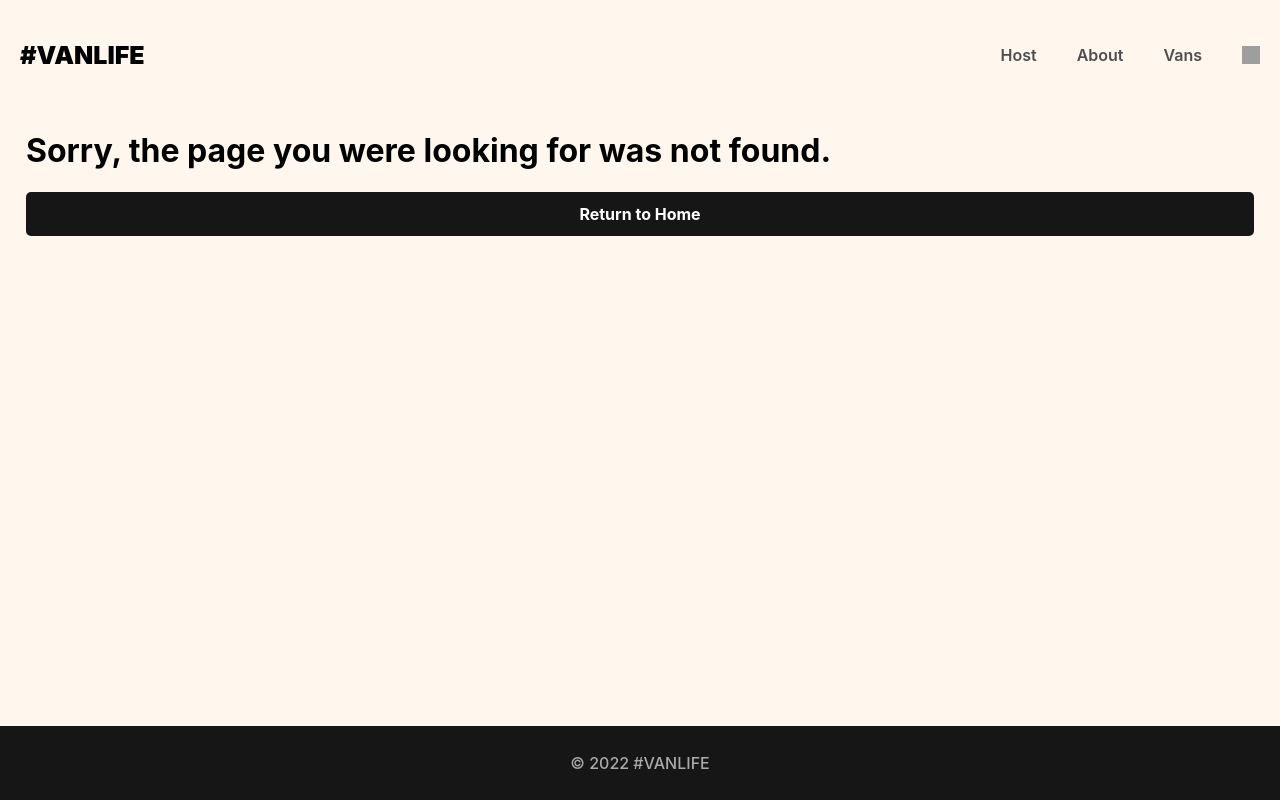
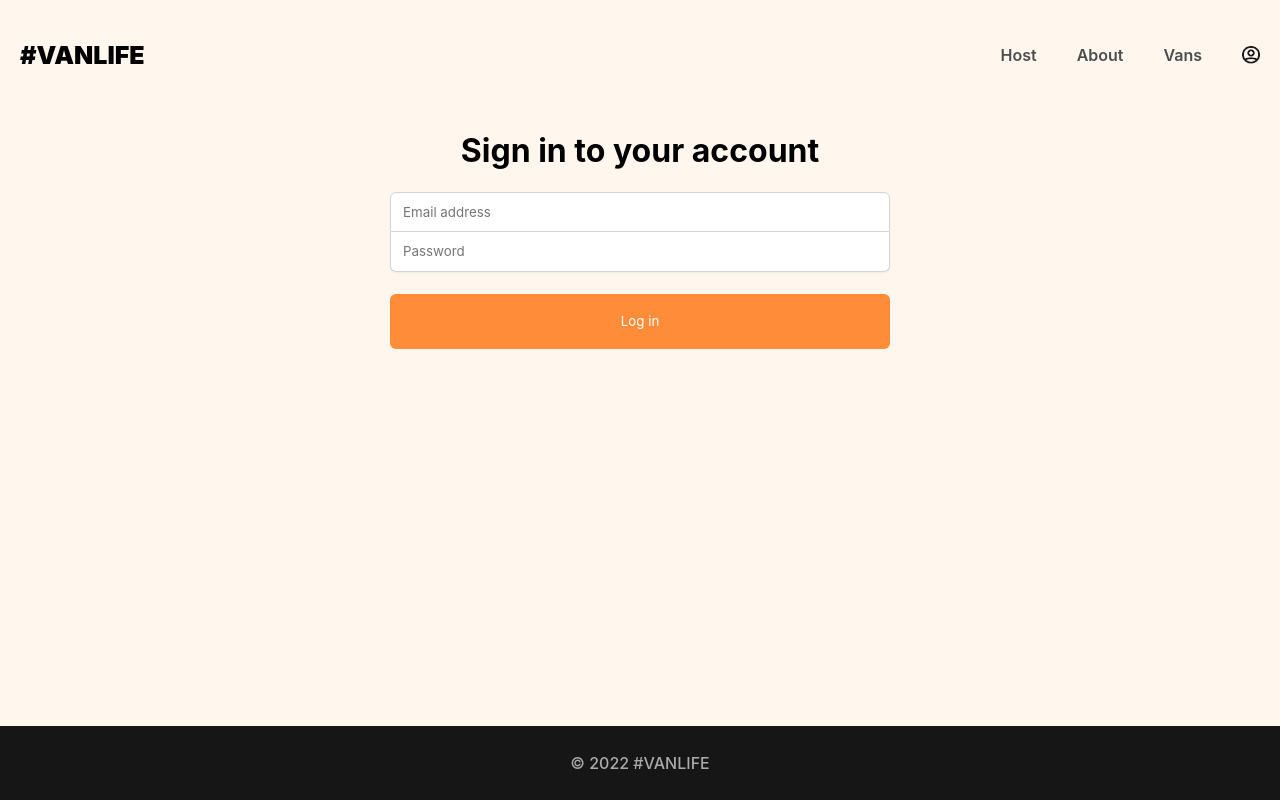
Before and after one commit to aliyasyeddd/Van-life, a React (Vite) app: page /login in a window 1280 px wide. Before the commit this address had no page. Built offline with nearby package versions, Linux system fonts and the light colour scheme; grey boxes are pictures that could not be loaded; what miragejs would draw is missing.

Commit message:
login form , importing image assests

```diff
--- a/src/components/Header.jsx
+++ b/src/components/Header.jsx
@@ -1,5 +1,6 @@
 import React from "react";
 import { Link, NavLink } from "react-router-dom";
+import avatarIcon from "../assets/avatar-icon.png";
 
 export default function Header() {
   return (
@@ -27,7 +28,7 @@ export default function Header() {
           Vans
         </NavLink>
         <Link to="login" className="login-link">
-          <img src="../assets/images/avatar-icon.png" className="login-icon" />
+          <img src={avatarIcon} className="login-icon" />
         </Link>
       </nav>
     </header>
--- a/src/main.jsx
+++ b/src/main.jsx
@@ -5,14 +5,15 @@ import About from "./pages/About.jsx";
 import Home from "./pages/Home.jsx";
 import Vans from "./pages/Vans/Vans.jsx";
 import VanDetail from "./pages/Vans/VanDetail.jsx";
+import Login from "./pages/Login";
 import Dashboard from "./pages/Host/Dashboard.jsx";
 import Income from "./pages/Host/Income.jsx";
 import Reviews from "./pages/Host/Reviews.jsx";
 import HostVans from "./pages/Host/HostVans.jsx";
 import HostVanDetail from "./pages/Host/HostVanDetail.jsx";
-import HostVanInfo from "./pages/Host/HostVanInfo"
-import HostVanPricing from "./pages/Host/HostVanPricing"
-import HostVanPhotos from "./pages/Host/HostVanPhotos"
+import HostVanInfo from "./pages/Host/HostVanInfo";
+import HostVanPricing from "./pages/Host/HostVanPricing";
+import HostVanPhotos from "./pages/Host/HostVanPhotos";
 import NotFound from "./pages/NotFound.jsx";
 import Layout from "./components/Layout.jsx";
 import HostLayout from "./components/HostLayout.jsx";
@@ -29,6 +30,7 @@ function App() {
           <Route path="about" element={<About />} />
           <Route path="vans" element={<Vans />} />
           <Route path="vans/:id" element={<VanDetail />} />
+          <Route path="login" element={<Login />} />
           <Route path="host" element={<HostLayout />}>
             <Route index element={<Dashboard />} />
             <Route path="income" element={<Income />} />
--- a/src/server.js
+++ b/src/server.js
@@ -19,8 +19,8 @@ createServer({
 
 
         this.get("/vans", (schema, request) => {
-            //return schema.vans.all()
-            return new Response(400, {}, {error: "Error fetching data"})
+            return schema.vans.all()
+            //return new Response(400, {}, {error: "Error fetching data"})
         })
 
         this.get("/vans/:id", (schema, request) => {
```
